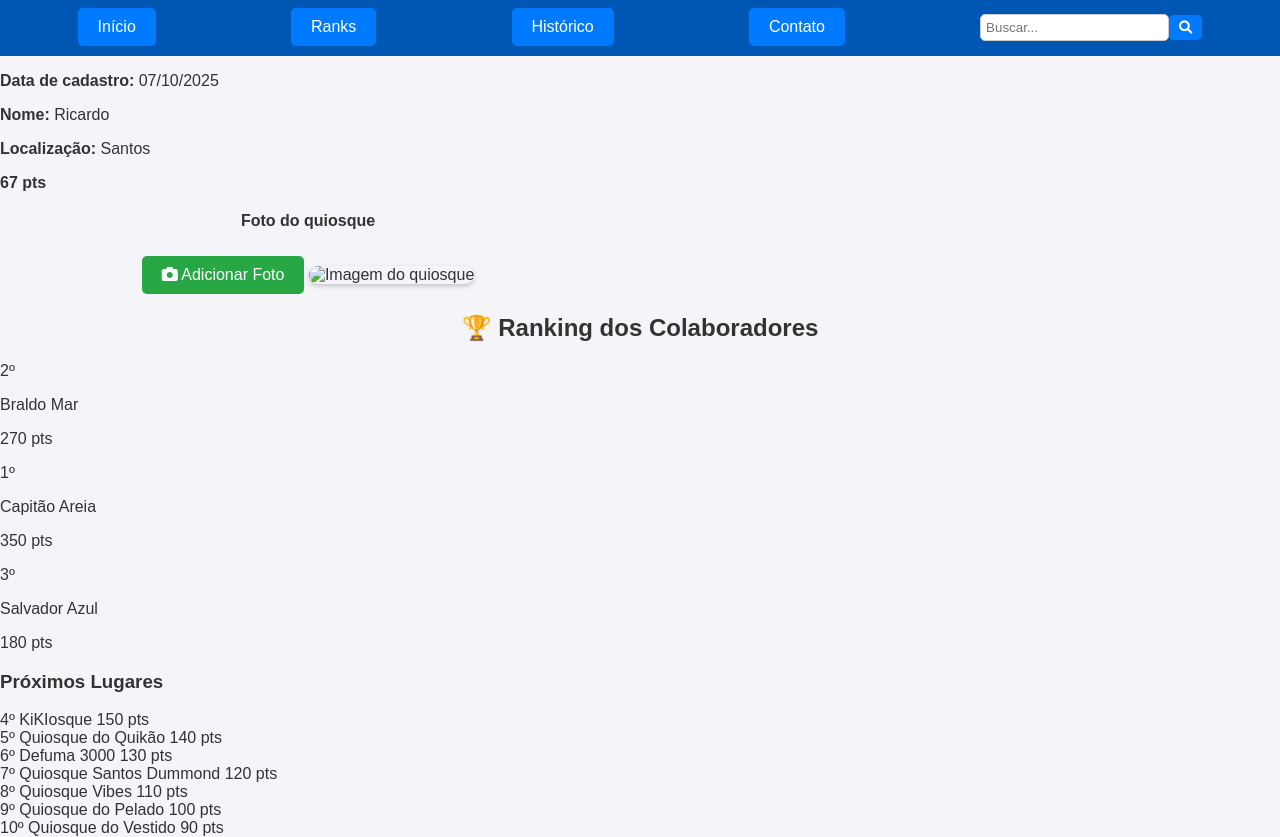
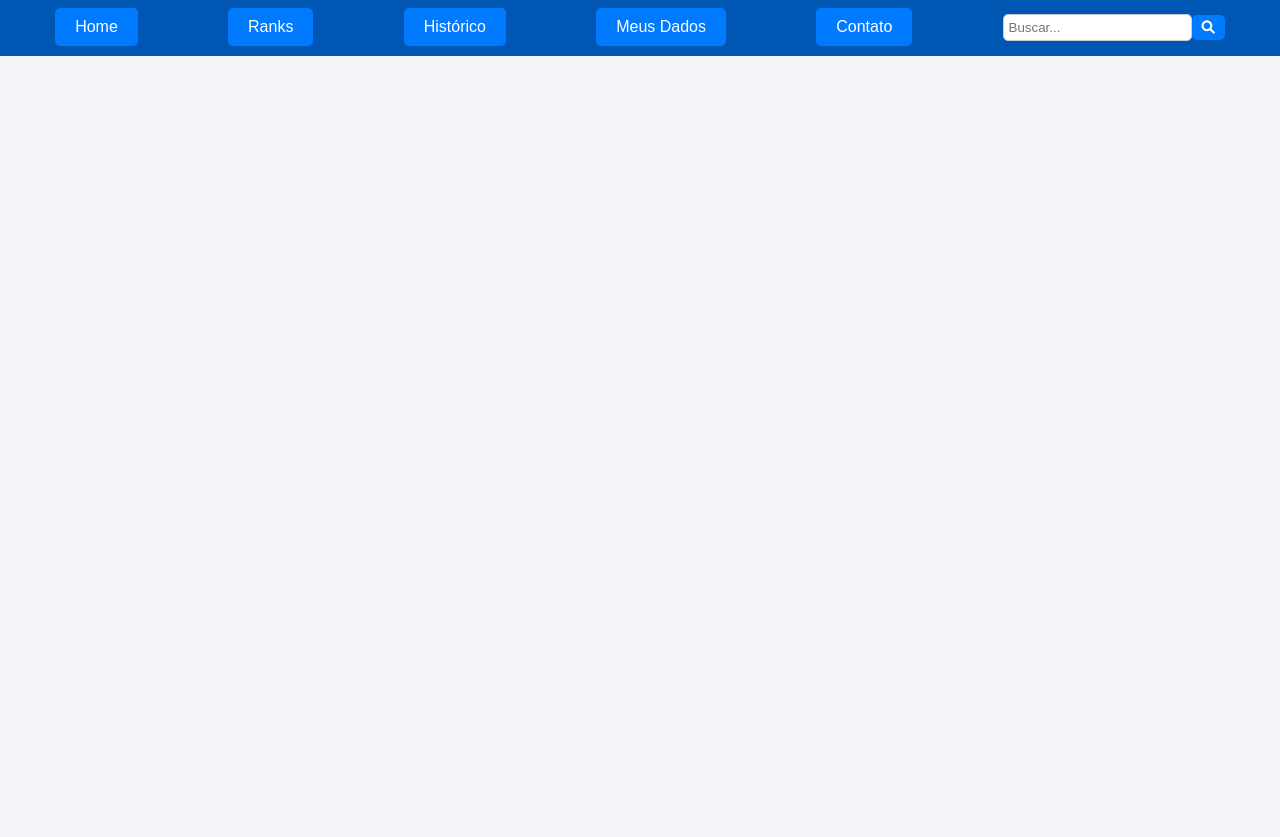
Before and after one commit to MiguelMascarini/pjilaele, a plain HTML site: page index.html in a window 1280 px wide. Shown: the part 402-1239 px from the top of the page. After the commit the page ends 800 px from the top, so only its background shows below. Drawn offline with Linux system fonts and the light colour scheme.

Commit message:
Add files via upload

```diff
--- a/index.html
+++ b/index.html
@@ -14,14 +14,12 @@
   </header>
 
   <nav class="fade-in">
-    <button class="nav-btn">Início</button>
-    <a href="ranks.html">
-      <button class="nav-btn">Ranks</button>
-    </a>
-    <button class="nav-btn">Histórico</button>
-    <a href="contato.html">
-      <button class="nav-btn">Contato</button>
-    </a>
+    <a href="index.html"><button class="nav-btn">Home</button></a>
+    <a href="ranks.html"><button class="nav-btn">Ranks</button></a>
+    <a href="dawquhd.html"><button class="nav-btn">Histórico</button></a>
+    <a href="meusDados.html"><button class="nav-btn">Meus Dados</button></a>
+    <a href="contato.html"><button class="nav-btn">Contato</button></a>
+
     <div id="divBusca">
       <input type="text" id="txtBusca" placeholder="Buscar...">
       <button id="btnBusca"><i class="fas fa-search"></i></button>
@@ -30,88 +28,6 @@
 
   <main>
 
-    <div class="info fade-in">
-      <div class="info-box1">
-        <p><b>Data de cadastro:</b> 07/10/2025</p>
-        <p><b>Nome:</b> Ricardo</p>
-        <p><b>Localização:</b> Santos</p>
-      </div>
-      <div class="info-box">
-        <p><b>67 pts</b></p>
-      </div>
-    </div>
-
-    <div class="photo-upload fade-in">
-      <p><b>Foto do quiosque</b></p>
-      <button id="uploadBtn" class="upload-btn"><i class="fas fa-camera"></i> Adicionar Foto</button>
-      <input type="file" id="fileInput" style="display: none;">
-      <img id="uploadedImage" class="uploaded-image" alt="Imagem do quiosque">
-    </div>
-
-    <div class="section fade-in">
-      <h2>🏆 Ranking dos Colaboradores</h2>
-    </div>
-
-    <div class="podium fade-in">
-      <div class="podium-item second silver">
-        <span class="rank-number">2º</span>
-        <p class="podium-name">Braldo Mar</p>
-        <p class="podium-score">270 pts</p>
-      </div>
-      <div class="podium-item first gold">
-        <span class="rank-number">1º</span>
-        <p class="podium-name">Capitão Areia</p>
-        <p class="podium-score">350 pts</p>
-      </div>
-      <div class="podium-item third bronze">
-        <span class="rank-number">3º</span>
-        <p class="podium-name">Salvador Azul</p>
-        <p class="podium-score">180 pts</p>
-      </div>
-    </div>
-
-    <div class="ranking-list fade-in">
-      <h3>Próximos Lugares</h3>
-      <div class="ranking-items">
-        <div class="ranking-item">
-          <span class="ranking-position">4º</span>
-          <span class="ranking-name">KiKIosque</span>
-          <span class="ranking-score">150 pts</span>
-        </div>
-        <div class="ranking-item">
-          <span class="ranking-position">5º</span>
-          <span class="ranking-name">Quiosque do Quikão</span>
-          <span class="ranking-score">140 pts</span>
-        </div>
-        <div class="ranking-item">
-          <span class="ranking-position">6º</span>
-          <span class="ranking-name">Defuma 3000</span>
-          <span class="ranking-score">130 pts</span>
-        </div>
-        <div class="ranking-item">
-          <span class="ranking-position">7º</span>
-          <span class="ranking-name">Quiosque Santos Dummond</span>
-          <span class="ranking-score">120 pts</span>
-        </div>
-        <div class="ranking-item">
-          <span class="ranking-position">8º</span>
-          <span class="ranking-name">Quiosque Vibes</span>
-          <span class="ranking-score">110 pts</span>
-        </div>
-        <div class="ranking-item">
-          <span class="ranking-position">9º</span>
-          <span class="ranking-name">Quiosque do Pelado</span>
-          <span class="ranking-score">100 pts</span>
-        </div>
-        <div class="ranking-item">
-          <span class="ranking-position">10º</span>
-          <span class="ranking-name">Quiosque do Vestido</span>
-          <span class="ranking-score">90 pts</span>
-        </div>
-        <!-- Continue adicionando mais itens conforme necessário -->
-      </div>
-    </div>
-
   </main>
 
   <script src="script.js"></script>
```
Also changed, not shown: contato.html (+6 -6 lines), meusDados.html (+6 -5 lines).
